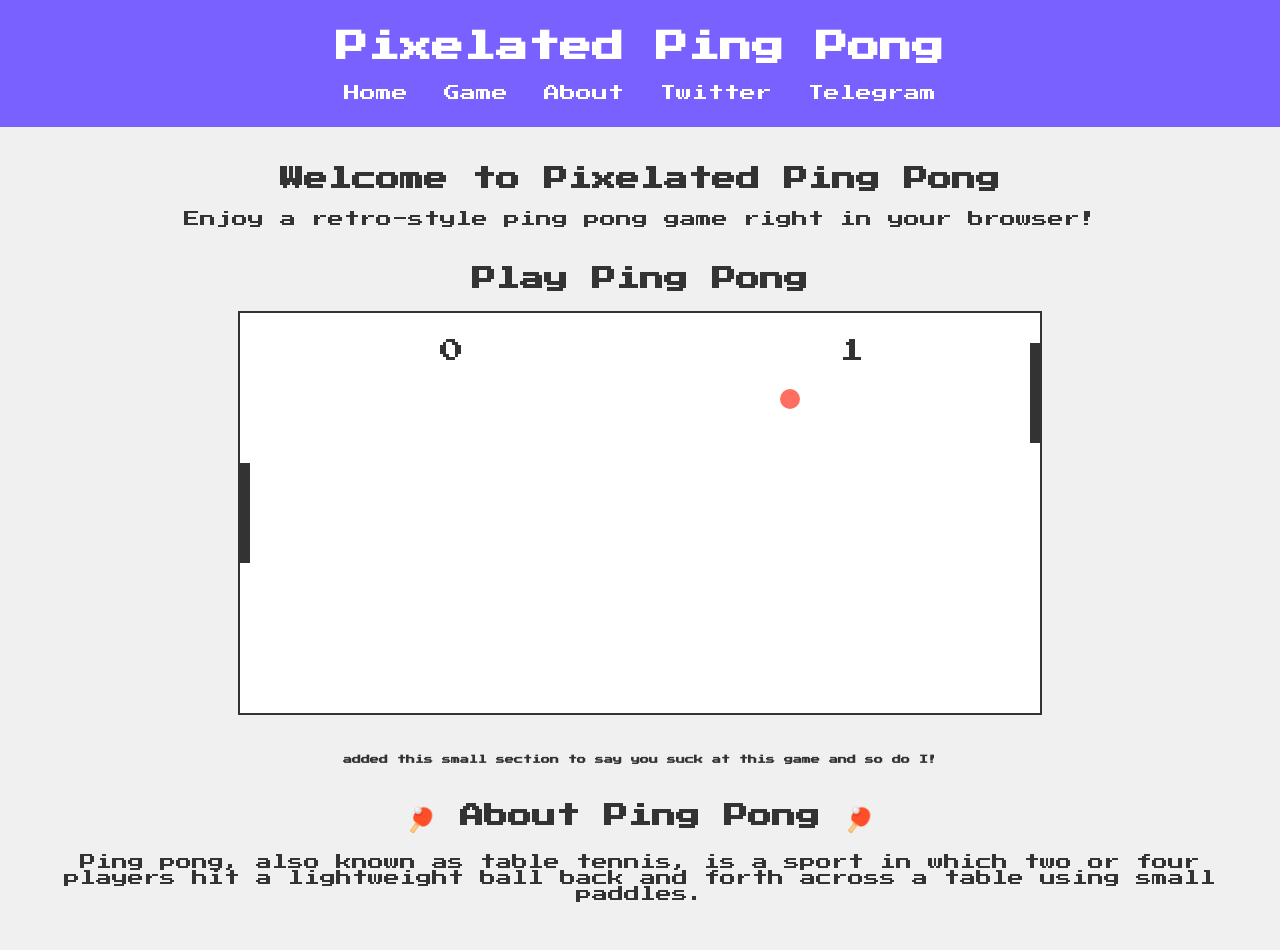
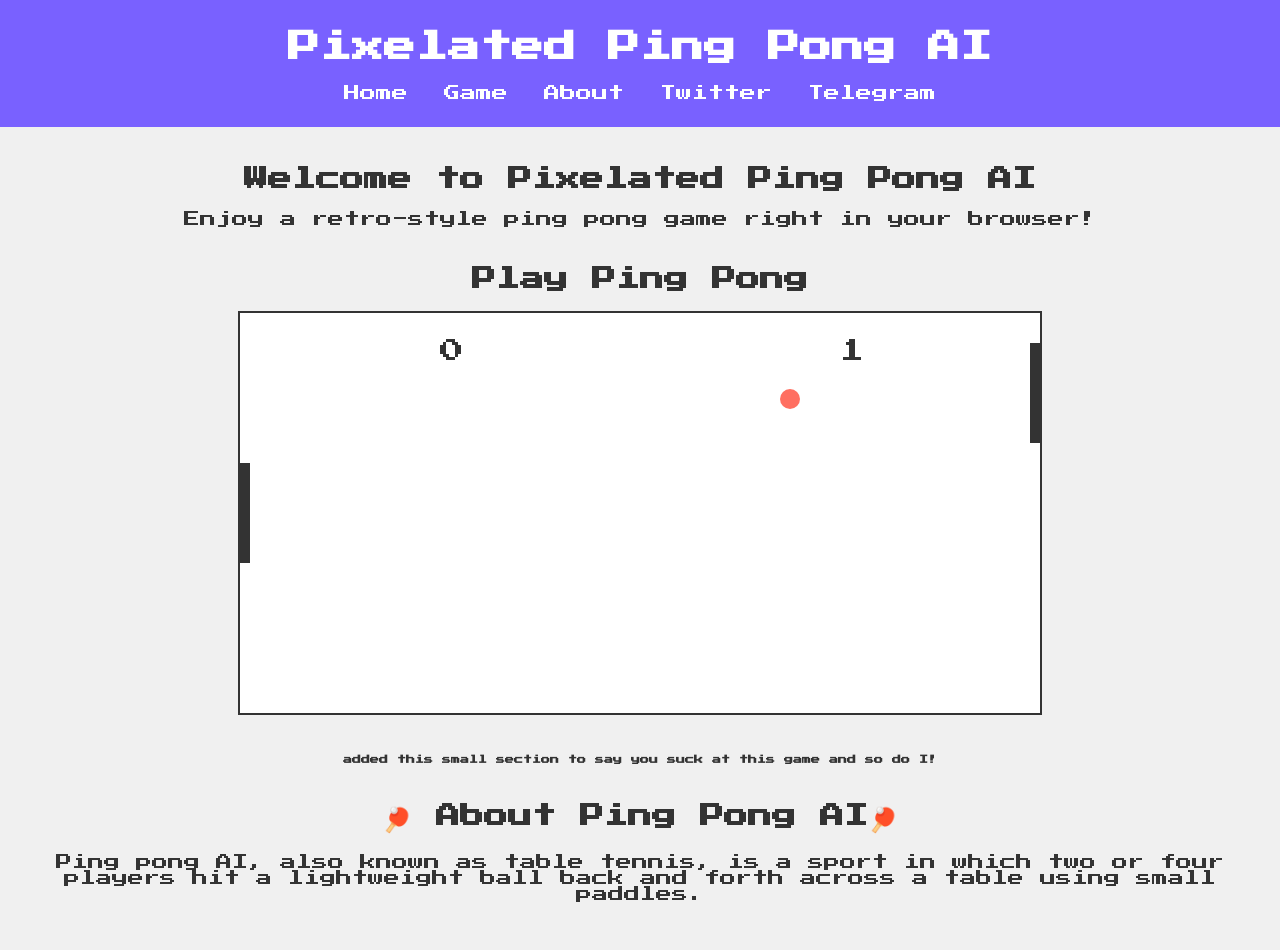
Before and after one commit to dayvidsantos/pixelpingpong.github.io, a plain HTML site: page index.html in a window 1280 px wide. Shown: the top 950 px of the page. Drawn offline with Linux system fonts and the light colour scheme.

Commit message:
index.html

```diff
--- a/index.html
+++ b/index.html
@@ -4,7 +4,7 @@
 <head>
     <meta charset="UTF-8">
     <meta name="viewport" content="width=device-width, initial-scale=1.0">
-    <title>Pixelated Ping Pong</title>
+    <title>Pixelated Ping Pong AI</title>
     <link rel="stylesheet" href="styles.css">
     <link href="https://fonts.googleapis.com/css2?family=Press+Start+2P&display=swap" rel="stylesheet">
     <link rel="icon" href="assets\pingpong.webp">
@@ -12,7 +12,7 @@
 
 <body>
     <header>
-        <h1>Pixelated Ping Pong</h1>
+        <h1>Pixelated Ping Pong AI</h1>
         <nav>
             <ul>
                 <li><a href="#home">Home</a></li>
@@ -25,7 +25,7 @@
     </header>
     <main>
         <section id="home">
-            <h2>Welcome to Pixelated Ping Pong</h2>
+            <h2>Welcome to Pixelated Ping Pong AI</h2>
             <p>Enjoy a retro-style ping pong game right in your browser!</p>
         </section>
         <section id="game">
@@ -36,8 +36,8 @@
             <h5 style="font-size: 9px;">added this small section to say you suck at this game and so do I!</h5>
         </section>
         <section id="about">
-            <h2>🏓 About Ping Pong 🏓</h2>
-            <p>Ping pong, also known as table tennis, is a sport in which two or four players hit a lightweight ball
+            <h2>🏓 About Ping Pong AI🏓</h2>
+            <p>Ping pong AI, also known as table tennis, is a sport in which two or four players hit a lightweight ball
                 back and forth across a table using small paddles.</p>
 
             <br>
@@ -57,7 +57,7 @@
                 evolving!</p>
 
             <br>
-            <p>PingPongCoin is more than just a memecoin; it’s a movement. <br> <br> It’s about bringing people together
+            <p>PingPong AI is more than just a memecoin; it’s a movement. <br> <br> It’s about bringing people together
                 through the shared love of ping pong and the exciting world of cryptocurrency. <br><br> Get your paddles
                 ready and bounce into the future with PingPong Coin!</p>
 
```
